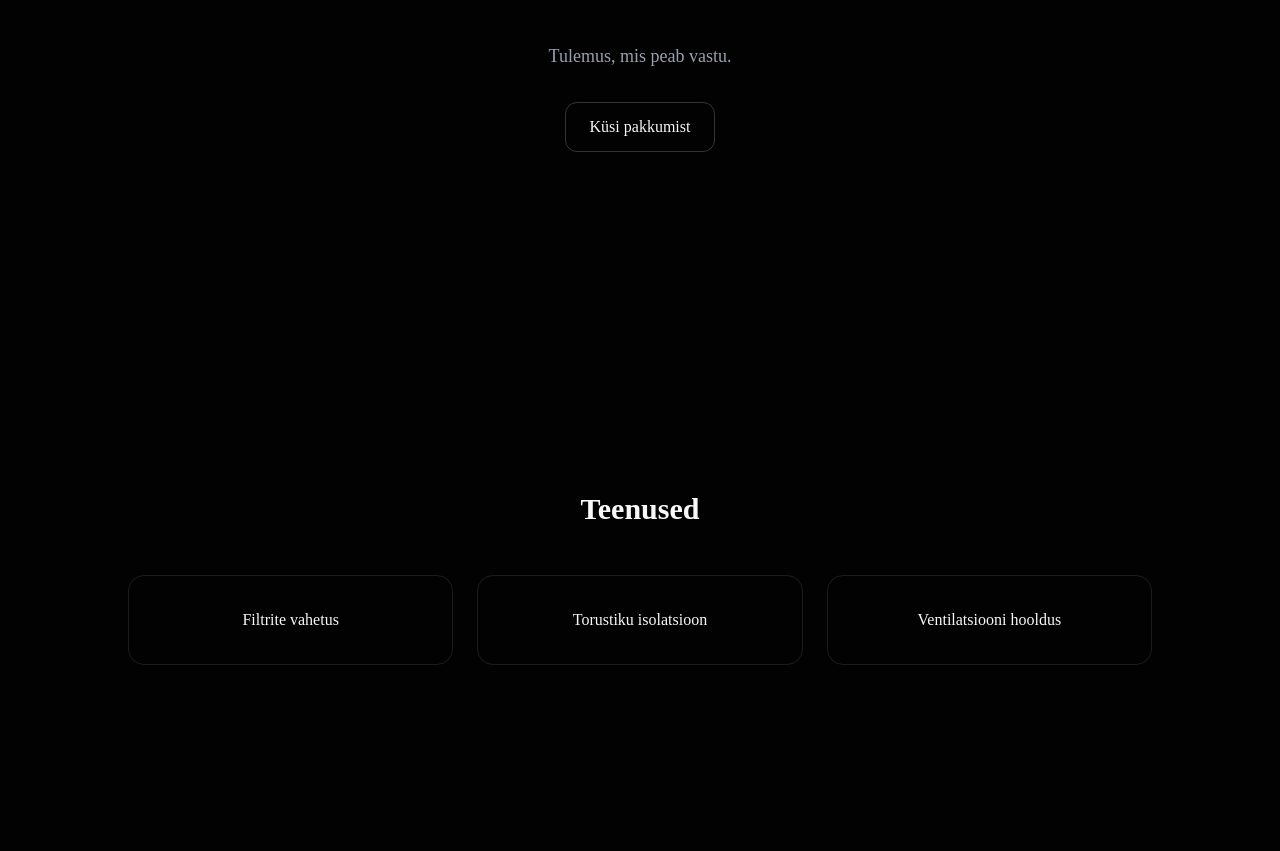
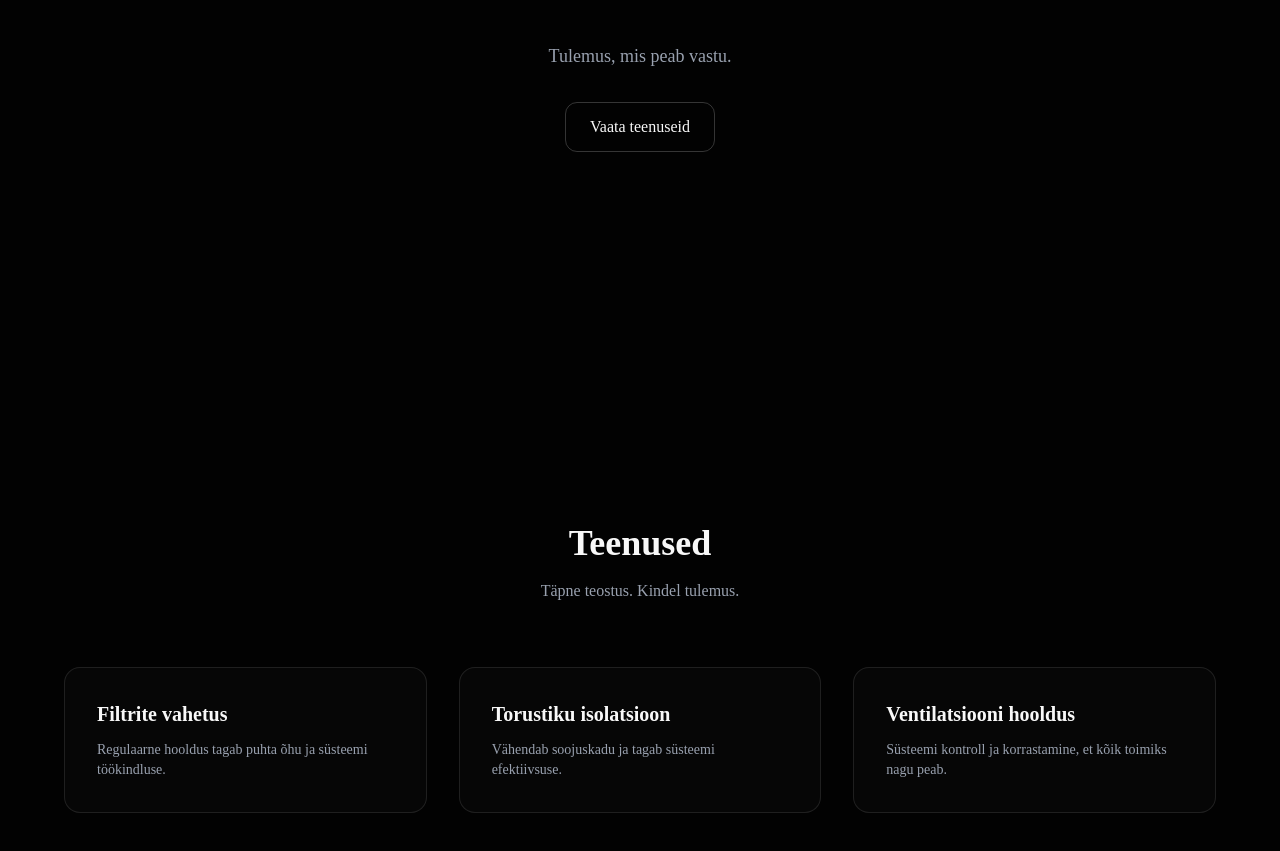
Before and after one commit to levomm/cromvent, a Next.js app: page / in a window 1280 px wide. Shown: the part 405-1256 px from the top of the page. Before the commit the page ends 1166 px from the top, so only its background shows below. Built offline with nearby package versions, Linux system fonts and the light colour scheme.

Commit message:
services section upgrade

```diff
--- a/app/globals.css
+++ b/app/globals.css
@@ -119,6 +119,9 @@
   * {
     @apply border-border outline-ring/50;
   }
+  html {
+    scroll-behavior: smooth;
+  }
   body {
     @apply bg-background text-foreground;
   }
--- a/app/page.tsx
+++ b/app/page.tsx
@@ -14,40 +14,54 @@ export default function Home() {
 
           <div className="mt-8 flex justify-center">
             <a
-              href="/kontakt"
-              className="border border-white/20 px-6 py-3 rounded-xl hover:bg-white/10"
+              href="#teenused"
+              className="border border-white/20 px-6 py-3 rounded-xl hover:bg-white/10 transition"
             >
-              Küsi pakkumist
+              Vaata teenuseid
             </a>
           </div>
         </div>
       </section>
 
       {/* TEENUSED */}
-      <section className="py-24 px-6">
-        <div className="max-w-5xl mx-auto text-center">
-          <h2 className="text-3xl font-bold">Teenused</h2>
+      <section id="teenused" className="py-32 px-6">
+        <div className="max-w-6xl mx-auto">
+          <div className="text-center">
+            <h2 className="text-3xl md:text-4xl font-semibold">Teenused</h2>
+            <p className="mt-4 text-gray-400">
+              Täpne teostus. Kindel tulemus.
+            </p>
+          </div>
 
-          <div className="mt-12 grid md:grid-cols-3 gap-6">
+          <div className="mt-16 grid md:grid-cols-3 gap-8">
             <a
               href="/filtrid"
-              className="p-8 border border-white/10 rounded-2xl hover:bg-white/5 transition"
+              className="group p-8 rounded-2xl border border-white/10 bg-white/[0.02] shadow-[0_0_0_rgba(255,255,255,0)] hover:bg-white/[0.05] hover:shadow-[0_0_30px_rgba(255,255,255,0.08)] transition-all duration-300 hover:-translate-y-1"
             >
-              Filtrite vahetus
+              <h3 className="text-xl font-semibold">Filtrite vahetus</h3>
+              <p className="mt-3 text-gray-400 text-sm">
+                Regulaarne hooldus tagab puhta õhu ja süsteemi töökindluse.
+              </p>
             </a>
 
             <a
               href="/isolatsioon"
-              className="p-8 border border-white/10 rounded-2xl hover:bg-white/5 transition"
+              className="group p-8 rounded-2xl border border-white/10 bg-white/[0.02] shadow-[0_0_0_rgba(255,255,255,0)] hover:bg-white/[0.05] hover:shadow-[0_0_30px_rgba(255,255,255,0.08)] transition-all duration-300 hover:-translate-y-1"
             >
-              Torustiku isolatsioon
+              <h3 className="text-xl font-semibold">Torustiku isolatsioon</h3>
+              <p className="mt-3 text-gray-400 text-sm">
+                Vähendab soojuskadu ja tagab süsteemi efektiivsuse.
+              </p>
             </a>
 
             <a
               href="/torustik"
-              className="p-8 border border-white/10 rounded-2xl hover:bg-white/5 transition"
+              className="group p-8 rounded-2xl border border-white/10 bg-white/[0.02] shadow-[0_0_0_rgba(255,255,255,0)] hover:bg-white/[0.05] hover:shadow-[0_0_30px_rgba(255,255,255,0.08)] transition-all duration-300 hover:-translate-y-1"
             >
-              Ventilatsiooni hooldus
+              <h3 className="text-xl font-semibold">Ventilatsiooni hooldus</h3>
+              <p className="mt-3 text-gray-400 text-sm">
+                Süsteemi kontroll ja korrastamine, et kõik toimiks nagu peab.
+              </p>
             </a>
           </div>
         </div>
```
